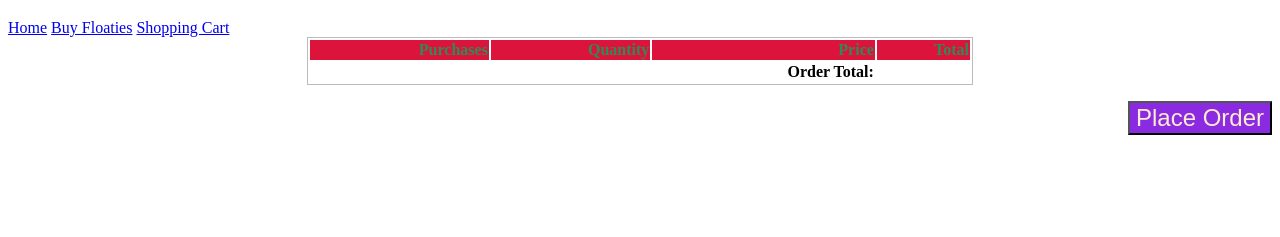
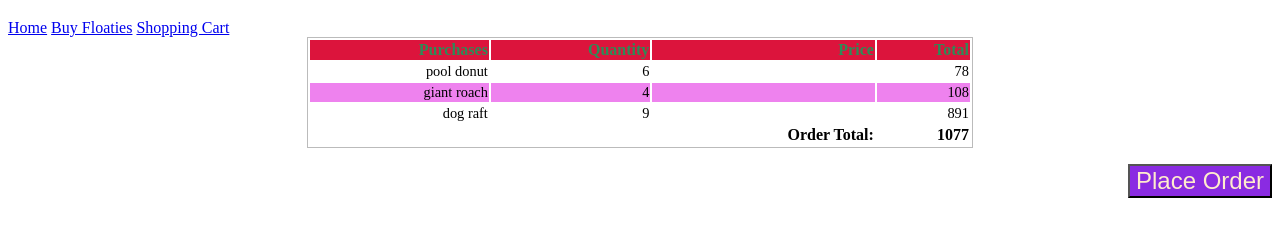
Before and after one commit to asiamorozova/lab-6, a plain HTML site: page shopping cart/cart.html in a window 1280 px wide. Shown: the part 61-298 px from the top of the page. Drawn offline with Linux system fonts and the light colour scheme.

Commit message:
present changes

```diff
--- a/common/utils.js
+++ b/common/utils.js
@@ -14,12 +14,12 @@ export function findById(items, id) {
     return null;
 }
 
-export function toUSD(number) {
-    return number.toLocaleStrin('en-US', {
-        style: 'curency',
-        curency: 'USD'
-    });
-}
+// export function toUSD(number) {
+//     return number.toLocaleString('en-US', {
+//         style: 'curency',
+//         curency: 'USD'
+//     });
+// }
 
 export function calcLineTotal(quantity, price) {
     const ammount = quantity * price;
--- /dev/null
+++ b/data/cart.js
@@ -0,0 +1,14 @@
+const cart = [{
+    id: 'pool donut',
+    quantity: 6
+
+}, {
+    id: 'giant roach',
+    quantity: 4
+
+}, {
+    id: 'dog raft',
+    quantity: 9
+}];
+
+export default cart;
--- a/shopping cart/cart.html
+++ b/shopping cart/cart.html
@@ -48,7 +48,7 @@
         </p>
     </main>
 
-    <script type="module" src="shopping-cart.js"></script>
+    <script type="module" src="cart.js"></script>
 </body>
 
 </html>
--- a/shopping cart/cart.js
+++ b/shopping cart/cart.js
@@ -1,7 +1,7 @@
-import cart from './shoppingcart/cart.js';
-import floaties from '../data.products.js';
-import { findByIdm calcOrderTotal, toUSD } from '..common/utils.js';
-
+import cart from '../data/cart.js';
+import floaties from '../data/product.js';
+import { findById, calcOrderTotal } from '../common/utils.js';
+import renderLineItem from './render-line-items.js';
 
 
 
@@ -10,12 +10,12 @@ const orderTotalCell = document.getElementById('order-total-cell');
 
 for (let i = 0; i < cart.length; i++) {
     const lineItem = cart[i];
-    const floaties = findById(fruits, lineItem.id);
-    const dom = renderLineItem(lineItem, floaties);
+    const floatie = findById(floaties, lineItem.id);
+    const dom = renderLineItem(lineItem, floatie);
 
     tbody.appendChild(dom);
 
 }
 
 const orderTotal = calcOrderTotal(cart, floaties);
-orderTotalCell.textContent = toUSD(orderTotal);
+orderTotalCell.textContent = (orderTotal);
--- a/shopping cart/render-line-items.js
+++ b/shopping cart/render-line-items.js
@@ -2,7 +2,7 @@
 
 
 //funciton takes line item and a product from the floaties file and outputs corresponding name in the cell alloted to name
-function renderLineItem(lineItem, floaties) {
+export default function renderLineItem(lineItem, floaties) {
     const tr = document.createElement('tr');
 
     //alignning the output
@@ -18,14 +18,14 @@ function renderLineItem(lineItem, floaties) {
 
     //puting out a price element
     const priceCell = document.createElement('td');
-    priceCell.textContent = lineItem.price('td');
+    priceCell.textContent = lineItem.price;
     tr.appendChild(priceCell);
 
     //putting out price element
-    const priceCell = docuemnt.createElement('td');
+    const totalCell = document.createElement('td');
     totalCell.className = 'line-item-total';
-    const total = lineItem.quantity * fruit.price;
-    totalCell.textContent = toUSD(total);
+    const total = lineItem.quantity * floaties.price;
+    totalCell.textContent = (total);
     tr.appendChild(totalCell);
 
     return tr;
```
